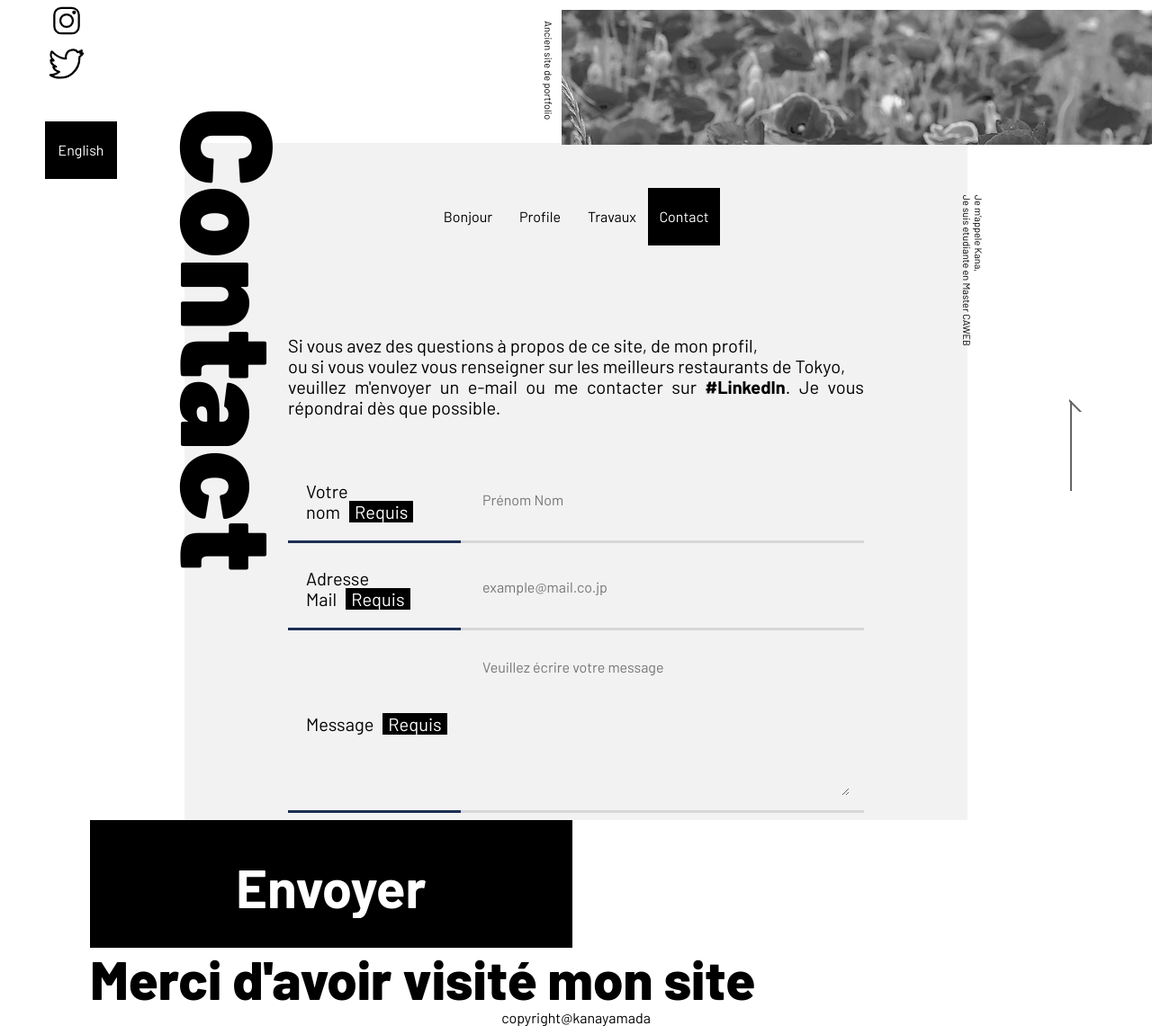
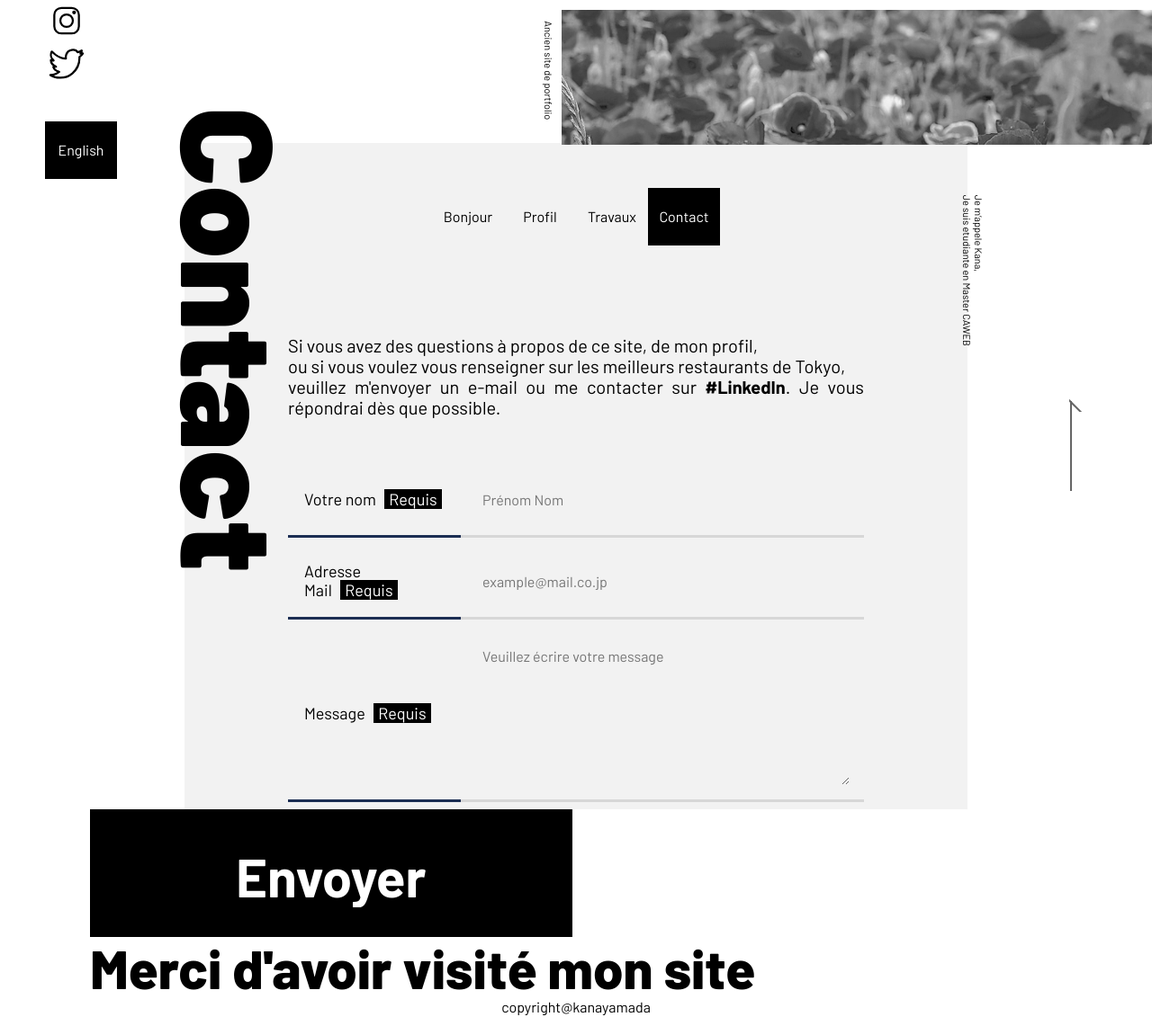
Before and after one commit to kana48/cv_site, a PHP site: page /index.php?page=contact in a window 1280 px wide. Shown: the part 197-1338 px from the top of the page at 90% size. Run offline with PHP 8.4, Linux system fonts and the light colour scheme; some libraries are stand-ins or nearby versions.

Commit message:
correction by Charlotte

```diff
--- a/English/contact.php
+++ b/English/contact.php
@@ -4,7 +4,7 @@
   please send me an e-mail or contact me on <strong><a href="https://www.linkedin.com/in/kana-yamada-8b78a3188/?locale=en_US" >#LinkedIn</a></strong>. I will get back to you as soon as possible.
   </p>
 </section>
-<section class="box_con06">
+<section class="contact-box">
 
   <form
     action="https://docs.google.com/forms/u/0/d/e/1FAIpQLScKTb6ylqPOHa7f9LHzPdQCLSBQFaPsrnZaEEuUoU2Mnk1xwQ/formResponse">
--- a/English/footer.php
+++ b/English/footer.php
@@ -9,13 +9,13 @@
         echo "<a href='?page=profile'>Check my profile</a>";
         break;
       case 'profile':
-        echo "<a href='?page=travaux'>Check my work</a>";
+        echo "<a href='?page=travaux'>Check my works</a>";
         break;
       case 'travaux':
         echo "<a href='?page=contact'>Conctact me</a>";
         break;
       default:
-        echo "<a href='?page=travaux'>Go back to <br class='pc_hid'> my work</a>";
+        echo "<a href='?page=travaux'>Go back to <br class='pc_hid'> my works</a>";
         break;
     }
     ?>
--- a/contact.php
+++ b/contact.php
@@ -5,7 +5,8 @@
     veuillez m'envoyer un e-mail ou me contacter sur <strong><a href="https://www.linkedin.com/in/kana-yamada-8b78a3188/?locale=fr_FR">#LinkedIn</a></strong>. Je vous répondrai dès que possible.
   </p>
 </section>
-<section class="box_con06">
+
+<section class="contact-box">
 
   <form
     action="https://docs.google.com/forms/u/0/d/e/1FAIpQLScKTb6ylqPOHa7f9LHzPdQCLSBQFaPsrnZaEEuUoU2Mnk1xwQ/formResponse">
--- a/footer.php
+++ b/footer.php
@@ -5,7 +5,7 @@
     <?php
     switch ($page) {
       case 'home':
-        echo "<a href='?page=profile'>Consultez <br class='pc_hid'>mon profile</a>";
+        echo "<a href='?page=profile'>Consultez <br class='pc_hid'>mon profil</a>";
         break;
       case 'profile':
         echo "<a href='?page=travaux'>Voir mes travaux</a>";
--- a/home.php
+++ b/home.php
@@ -23,7 +23,7 @@
 </script>
 
 <section class="profile animate slide-from-left">
-  <h2>Profile</h2>
+  <h2>Profil</h2>
   <div class="intro">
     <p>Kana YAMADA</p>
     <p>Web designer/developer</p>
--- a/index.php
+++ b/index.php
@@ -8,7 +8,7 @@ switch ($page) {
     break;
   case 'profile':
     $page="profile";
-    $title="Profile ";
+    $title="Profil  ";
     break;
   case 'travaux':
     $page="travaux";
--- a/navig.php
+++ b/navig.php
@@ -4,7 +4,7 @@
       <nav class="menu">
         <ul>
           <li class="<?php echo($page == 'home')? 'active':'';?>"><a href="?page=home">Bonjour</a></li>
-          <li class="<?php echo($page == 'profile')? 'active':'';?>"><a href="?page=profile">Profile</a></li>
+          <li class="<?php echo($page == 'profile')? 'active':'';?>"><a href="?page=profile">Profil</a></li>
           <li class="<?php echo($page == 'travaux')? 'active':'';?>"><a href="?page=travaux">Travaux</a></li>
           <li class="<?php echo($page == 'contact')? 'active':'';?>"><a href="?page=contact">Contact</a></li>
         </ul>
@@ -20,7 +20,7 @@
     <nav>
       <ul>
         <li ><a href="?page=home">Bonjour</a></li>
-        <li ><a href="?page=profile">Profile</a></li>
+        <li ><a href="?page=profile">Profil</a></li>
         <li ><a href="?page=travaux">Travaux</a></li>
         <li ><a href="?page=contact">Contact</a></li>
       </ul>
--- a/profile.php
+++ b/profile.php
@@ -49,7 +49,7 @@
 
       <div class="timeline-item" data-text="Expérience professionnelle">
         <div class="timeline__content"><img class="timeline__img" src="img/printing.png" />
-        <img src="img/dnp-logo.png" class="logo-img" height="60" width="110" />
+        <img src="img/dnp-logo.png" class="logo-img logo-img-margin" height="60" width="110" style="margin-bottom: 20px;"/>
           <h2 class="timeline__content-title">Avril 2017 -</br> Mars 2019</h2>
           <p class="timeline__content-desc">
             <strong>
@@ -63,6 +63,7 @@
 
       <div class="timeline-item" data-text="Expérience professionnelle">
         <div class="timeline__content"><img class="timeline__img" src="img/travel-guide.png" />
+        <img src="img/officeguia-logo.jpg" class="logo-img" height="80" width="80" />
           <h2 class="timeline__content-title">Mai 2019 -</br> Déc 2019</h2>
           <p class="timeline__content-desc">
             <strong>
@@ -99,7 +100,7 @@
 
       <div class="timeline-item" data-text="Expérience professionnelle">
         <div class="timeline__content"><img class="timeline__img" src="img/mac.png" /><img src="img/dalim-logo.png"
-        class="logo-img" height="60" width="110" />
+        class="logo-img logo-img-margin" height="60" width="110" style="margin-bottom: 20px;"/>
           <h2 class="timeline__content-title">Nov 2021 -</br> aujourd'hui</h2>
           <p class="timeline__content-desc">
             <strong>
--- a/scss/_contact.scss
+++ b/scss/_contact.scss
@@ -1,6 +1,6 @@
 /*デザインcss↓*/
 
-.box_con06 {
+.contact-box {
   max-width: 900px;
   margin: 0  auto;
   margin-top: 5vh;
@@ -10,17 +10,17 @@
     width:120%;
     text-align:left;
   }
-  .box_con06 {
+  .contact-box {
     width: 95%;
   }
 }
-.box_con06 form {
+.contact-box form {
   width: 100%;
 }
-.box_con06 form ul {
+.contact-box form ul {
   width: 100%;
 }
-.box_con06 form ul li {
+.contact-box form ul li {
   position: relative;
   overflow: hidden;
   margin: .5em 0;
@@ -29,34 +29,36 @@
   box-sizing: border-box;
 }
 @media only screen and (min-width: 769px) {
-  .box_con06 form ul li {
+  .contact-box form ul li {
     display: -webkit-flex;
     display: flex;
   }
 }
 @media print {
-  .box_con06 form ul li {
+  .contact-box form ul li {
     display: -webkit-flex;
     display: flex;
   }
 }
-.ie8 .box_con06 form ul li {
+.ie8 .contact-box form ul li {
   display: -webkit-flex;
   display: flex;
 }
-.box_con06 form ul li .title {
+.contact-box form ul li .title {
   position: relative;
   width: 30%;
   font-weight: normal;
   padding: 1em;
   position: relative;
+  font-size: 18px;
 }
+
 .contact-footer{
   margin-top: 0 !important;
 }
 
 @media only screen and (min-width: 769px) {
-  .box_con06 form ul li .title {
+  .contact-box form ul li .title {
     display: -webkit-flex;
     display: flex;
     -webkit-align-items: center;
@@ -65,7 +67,7 @@
   }
 }
 @media print {
-  .box_con06 form ul li .title {
+  .contact-box form ul li .title {
     display: -webkit-flex;
     display: flex;
     -webkit-align-items: center;
@@ -73,7 +75,7 @@
     border-bottom: 3px solid #1c2e53;
   }
 }
-.ie8 .box_con06 form ul li .title {
+.ie8 .contact-box form ul li .title {
   display: -webkit-flex;
   display: flex;
   -webkit-align-items: center;
@@ -81,7 +83,7 @@
   border-bottom: 3px solid #1c2e53;
 }
 @media only screen and (max-width: 768px) {
-  .box_con06 form ul li .title {
+  .contact-box form ul li .title {
     text-align: center;
     width: 100%;
     display: block;
@@ -90,11 +92,11 @@
     // background: #1c2e53;
   }
 }
-.box_con06 form ul li .title em {
+.contact-box form ul li .title em {
   position: relative;
   z-index: 1;
 }
-.box_con06 form ul li .title span {
+.contact-box form ul li .title span {
   // background: #cd6f55;
   background: $main-color;
   padding: 0 .3em;
@@ -104,7 +106,7 @@
   -webkit-box-sizing: border-box;
   box-sizing: border-box;
 }
-.box_con06 form ul li .box_det {
+.contact-box form ul li .box_det {
   width: 70%;
   position: relative;
   padding: 1em;
@@ -117,17 +119,17 @@ em{
   font-style: normal !important;
 }
 @media only screen and (max-width: 768px) {
-  .box_con06 form ul li .box_det {
+  .contact-box form ul li .box_det {
     padding: 0em .5em 1.5em .5em;
     display: block;
     width: 70%;
     margin:0 auto;
   }
 }
-.box_con06 form ul li .box_br {
+.contact-box form ul li .box_br {
   display: block;
 }
-.box_con06 form ul li select, .box_con06 form ul li textarea, .box_con06 form ul li .wide {
+.contact-box form ul li select, .contact-box form ul li textarea, .contact-box form ul li .wide {
   width: 100%;
   height: 3em;
   padding: .5em;
@@ -135,7 +137,7 @@ em{
   -webkit-box-sizing: border-box;
   box-sizing: border-box;
 }
-.box_con06 form ul li textarea {
+.contact-box form ul li textarea {
   height: 10em;
 }
 
--- a/scss/_profile.scss
+++ b/scss/_profile.scss
@@ -126,7 +126,7 @@
     width:125%;
   }
   .timeline-item .logo-img{
-    margin:0 0 15px 65px;
+    margin:0 0 15px 110px !important;
   }
     .sp{
     display: block;
--- a/scss/style.scss
+++ b/scss/style.scss
@@ -5,7 +5,7 @@ $sub-color:#fff;
 $fs-page-title:144px;
 // 80px
 $fs-hero:80px;
-$fs-hero-skills:55px;
+$fs-hero-skills:52px;
 // 11px
 $fs-cap:11px;
 $fs-p:20px;
```
Also changed, not shown: English/profile.php (+4 -3 lines), css/style.min.css, img/favicon.png (added), img/officeguia-logo.jpg (added).
